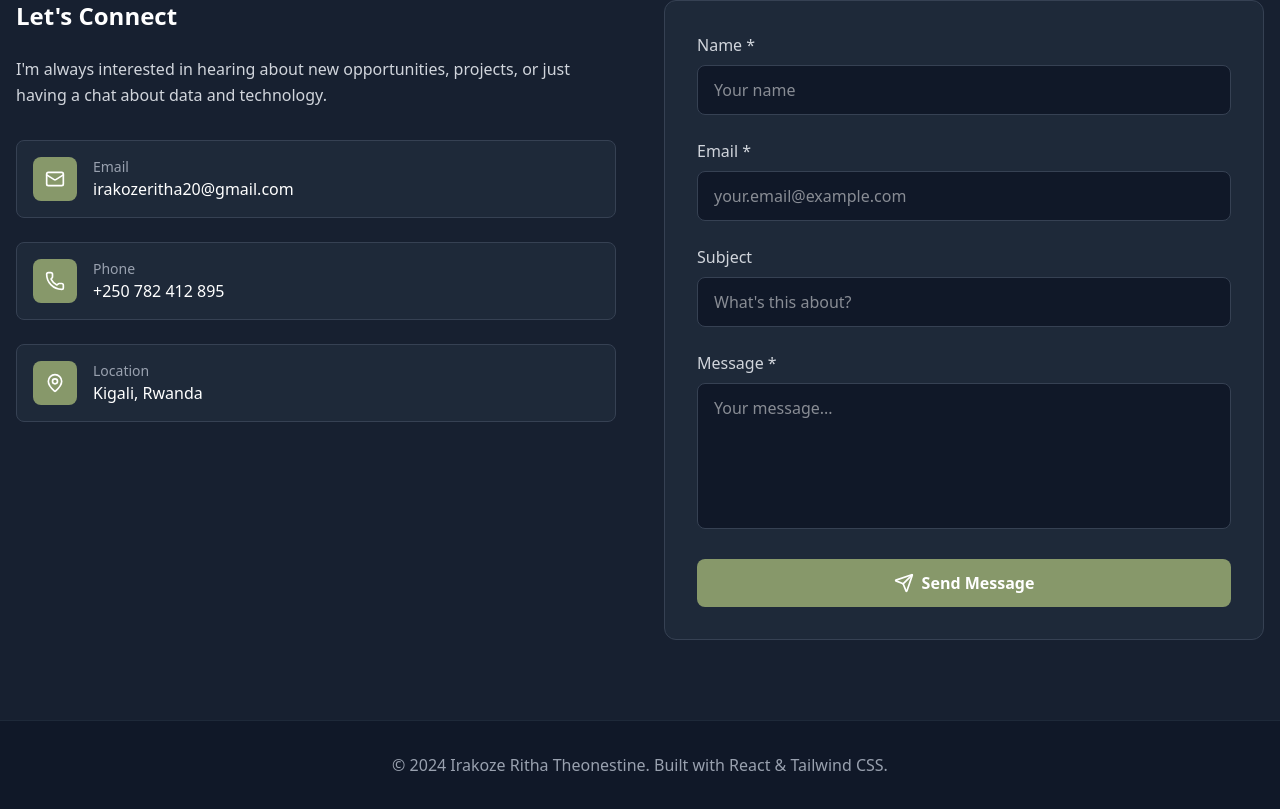
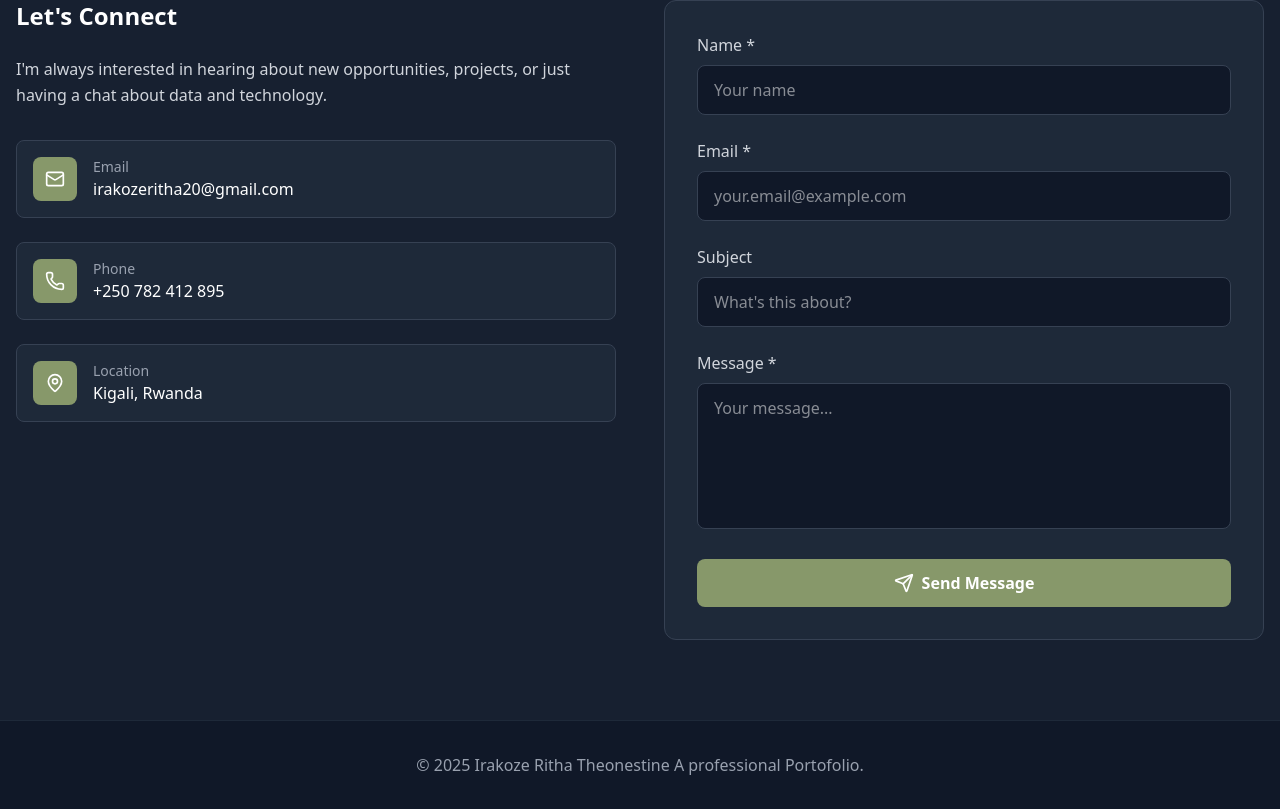
Before and after one commit to Ritha20/Portofolio-, a React (Vite) app: page / in a window 1280 px wide. Shown: the part 3759-4568 px from the top of the page. Built offline with nearby package versions, Linux system fonts and the light colour scheme.

Commit message:
made some changes on footer

```diff
--- a/src/App.jsx
+++ b/src/App.jsx
@@ -18,7 +18,7 @@ function App() {
       <footer className="bg-gray-900 border-t border-gray-800 py-8">
         <div className="max-w-7xl mx-auto px-4 text-center">
           <p className="text-gray-400">
-            © 2024 Irakoze Ritha Theonestine. Built with React & Tailwind CSS.
+            © 2025 Irakoze Ritha Theonestine A professional Portofolio.
           </p>
         </div>
       </footer>
```
